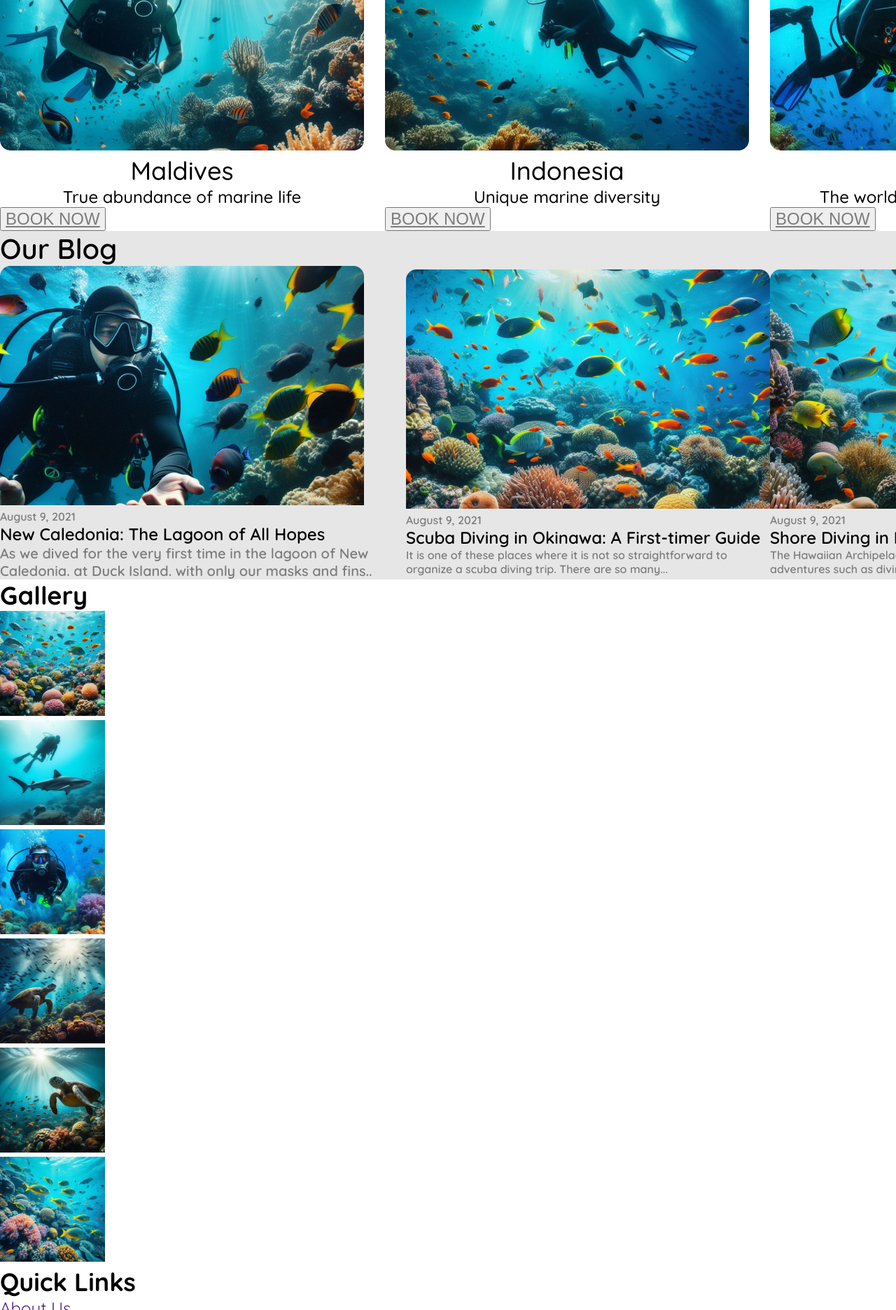
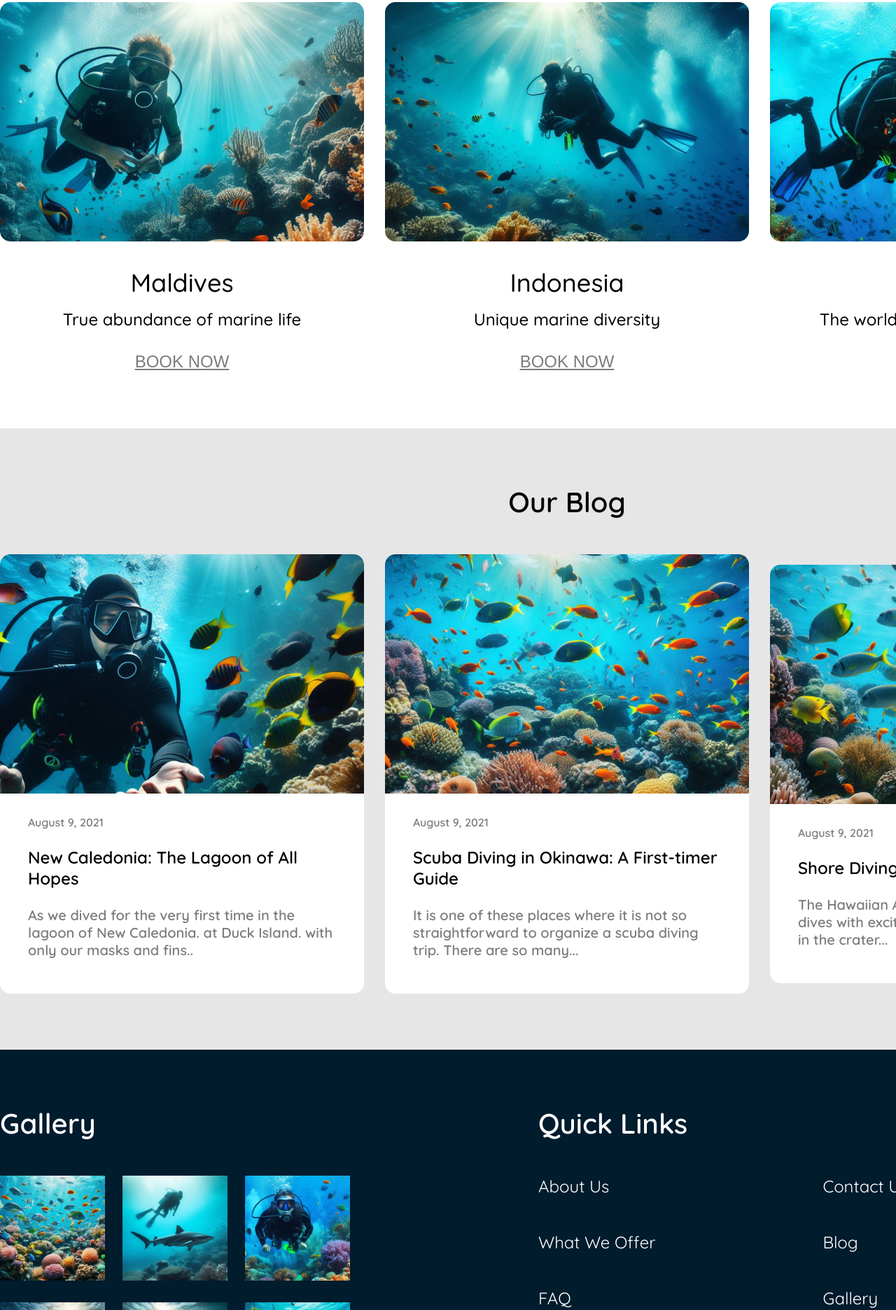
Before and after one commit to gitMaks-AM/Scuba-Diving, a plain HTML site: page index.html in a window 1280 px wide. Shown: the part 928-2800 px from the top of the page at 70% size. Drawn offline with Linux system fonts and the light colour scheme.

Commit message:
Add files via upload

```diff
--- a/index.html
+++ b/index.html
@@ -85,6 +85,7 @@
           <ul class="blog-list">
             <li class="blog-item">
               <img src="New caledonia.png" alt="diver with fish" />
+              <div class="blog-wrap">
               <p class="blog-list-text">August 9, 2021</p>
               <h3 class="blog-list-title">
                 New Caledonia: The Lagoon of All Hopes
@@ -93,32 +94,38 @@
                 As we dived for the very first time in the lagoon of New
                 Caledonia. at Duck Island. with only our masks and fins..
               </p>
+            </div>
             </li>
             <li class="blog-item">
               <img src="Okinawa.png" alt="many fish" />
+              <div class="blog-wrap">
               <p class="blog-list-text">August 9, 2021</p>
               <h3 class="blog-list-title">
                 Scuba Diving in Okinawa: A First-timer Guide
               </h3>
-              <p class="blog-list-text">
+              <p class="blog-list-text2">
                 It is one of these places where it is not so straightforward to
                 organize a scuba diving trip. There are so many...
               </p>
+            </div>
             </li>
             <li class="blog-item">
               <img src="Maui.png" alt="many fish" />
+              <div class="blog-wrap">
               <p class="blog-list-text">August 9, 2021</p>
               <h3 class="blog-list-title">Shore Diving in Maui & Big Island</h3>
-              <p class="blog-list-text">
+              <p class="blog-list-text2">
                 The Hawaiian Archipelago is full of bucket dives with exciting
                 adventures such as diving in the crater...
               </p>
+            </div>
             </li>
           </ul>
         </div>
       </section>
       <section class="gallery">
        <div class="container gallery-container">
+        <div class="gallery-wrap">
        <h2 class="gallery-title">
         Gallery
        </h2>
@@ -142,10 +149,12 @@
         <img src="Yellow fish.png" alt="yellow fish in coral reef">
         </li>
        </ul>
-       </div>
+      </div>
+       <div class="quick-links-wrap">
        <h2 class="quick-links-title">
       Quick Links
        </h2>
+      <div class="quick-links-wrapper">
        <ul class="quick-links-list">
         <li class="quick-links-item">
           <a class="quick-links-link" href="">
@@ -168,28 +177,31 @@
           </a>
         </li>
        </ul>
-       <ul class="quick-links-second-list">
-        <li class="quick-links-second-item">
-         <a class="quick-links-second-link" href="">
+       <ul class="quick-links-list">
+        <li class="quick-links-item">
+         <a class="quick-links-link" href="">
           Contact Us
          </a>
         </li>
-        <li class="quick-links-second-item">
-          <a class="quick-links-second-link" href="">
+        <li class="quick-links-item">
+          <a class="quick-links-link" href="">
             Blog
           </a>
          </li>
-         <li class="quick-links-second-item">
-          <a class="quick-links-second-link" href="">
+         <li class="quick-links-item">
+          <a class="quick-links-link" href="">
             Gallery
           </a>
          </li>
-         <li class="quick-links-second-item">
-          <a class="quick-links-second-link" href="">
+         <li class="quick-links-item">
+          <a class="quick-links-link" href="">
             Pricing
           </a>
          </li>
        </ul>
+      </div>
+      </div>
+      </div>
       </section>
     </main>
     <footer class="footer">
--- a/style.css
+++ b/style.css
@@ -1,126 +1,204 @@
-body{
-    font-family: 'Quicksand',sans-serif;
+body {
+  font-family: "Quicksand", sans-serif;
   padding: 0px;
   margin: 0px;
   font-size: 24px;
   font-weight: 400;
 }
-ul,h2,h1,p,h3{
+ul,
+h2,
+h1,
+p,
+h3 {
   padding: 0px;
   margin: 0px;
 }
-ul{
+ul {
   list-style: none;
 }
-a{
+a {
   text-decoration: none;
 }
-.container{
+.container {
   width: 1620px;
   margin: 0 auto;
 }
-.header{
+.header {
   background-color: #0c70ac;
   padding: 60px 0px;
-    border-bottom: 1px solid #fff; ;
+  border-bottom: 1px solid #fff;
 }
-.header-container{
+.header-container {
   display: flex;
-    align-items: center;
-
+  justify-content: center;
 }
-.header-list{
+.header-list {
   display: flex;
   gap: 95px;
 }
-.header-link{
+.header-link {
   color: white;
   font-weight: 700;
-    font-family: 'Inter',sans-serif;
+  font-family: "Inter", sans-serif;
 }
-.header-link:hover{
+.header-link:hover {
   color: #f4de1f;
   font-weight: 700;
 }
-.hero{
+.hero {
   background-color: #0c70ac;
 }
-.hero-container{
+.hero-container {
   display: flex;
   align-items: center;
   gap: 447px;
 }
-.hero-title{
+.hero-title {
   font-weight: 700;
   font-size: 64px;
   color: white;
   padding-bottom: 20px;
   text-transform: capitalize;
 }
-.hero-text{
+.hero-text {
   font-weight: 700;
   font-size: 32px;
   color: #fff;
-text-shadow:  4px 4px 0 rgba(0, 0, 0, 0.25);
+  text-shadow: 4px 4px 0 rgba(0, 0, 0, 0.25);
   opacity: 0.5;
 }
-.destinations{
+.destinations {
   background-color: #fff;
+  padding-bottom: 80px;
+  padding-top: 80px;
 }
-.destinations-title{
+.destinations-title {
   font-weight: 600;
   font-size: 40px;
   color: #000;
+  text-align: center;
+  padding-bottom: 50px;
 }
-.destinations-list{
+.destinations-item {
+  text-align: center;
+}
+.destinations-list {
   display: flex;
   align-items: center;
   gap: 30px;
 }
-.destinations-item-title{
+.destinations-item-title {
   font-weight: 500;
   font-size: 36px;
   text-align: center;
   color: #000;
+  padding-bottom: 15px;
+  padding-top: 30px;
 }
-.destinations-text{
+.destinations-text {
   font-weight: 500;
   font-size: 24px;
   text-align: center;
   color: #000;
+  padding-bottom: 30px;
 }
-.destinations-btn{
+.destinations-btn {
   font-weight: 500;
   font-size: 24px;
   text-decoration: underline;
-text-decoration-skip-ink: none;
-text-align: center;
   color: #7c7c7c;
+  border: none;
+  background-color: white;
 }
-.blog{
+.blog {
   background-color: #e6e6e6;
+  padding-bottom: 80px;
+  padding-top: 80px;
 }
-.blog-title{
+.blog-title {
   font-weight: 600;
   font-size: 40px;
   color: #000;
+  text-align: center;
+  padding-bottom: 50px;
 }
-.blog-list{
+.blog-list {
   display: flex;
   align-items: center;
+  gap: 30px;
 }
-.blog-list-text{
+.blog-item {
+  background-color: #fff;
+  border-radius: 15px;
+}
+.blog-list-text {
   font-weight: 600;
   font-size: 16px;
   color: #7c7c7c;
+  padding-bottom: 25px;
 }
-.blog-list-title{
+.blog-list-title {
   font-weight: 600;
   font-size: 24px;
   color: #000;
+  padding-bottom: 25px;
 }
-.blog-list-text2{
+.blog-list-text2 {
   font-weight: 600;
   font-size: 20px;
   color: #7c7c7c;
 }
+.blog-wrap {
+  padding-top: 25px;
+  padding-bottom: 50px;
+  padding-left: 40px;
+  padding-right: 40px;
+}
+.gallery {
+  background-color: #001c2d;
+  padding-bottom: 80px;
+  padding-top: 80px;
+}
+.gallery-container {
+  display: flex;
+  gap: 269px;
+}
+.gallery-title,
+.quick-links-title {
+  font-weight: 600;
+  font-size: 40px;
+  color: #fff;
+  padding-bottom: 50px;
+}
+.gallery-list {
+  width: 500px;
+  display: flex;
+  gap: 25px;
+  flex-wrap: wrap;
+}
+.quick-links-list{
+    display: flex;
+    gap: 50px;
+    flex-direction: column;
+}
+.quick-links-wrapper{
+ display: flex;
+gap:239px ;
+}
+.quick-links-link {
+  color: #fff;
+}
+.footer {
+  background-color: #001c2d;
+  border-top: 1px solid #fff;
+  padding-bottom: 63px;
+  padding-top: 63px;
+}
+.footer-text{
+    font-weight: 400;
+font-size: 20px;
+color: #fff;
+opacity: 0.5;
+display: flex;
+justify-content: center;
+}
```
Lines whose indentation alone changed are shown as unchanged.
